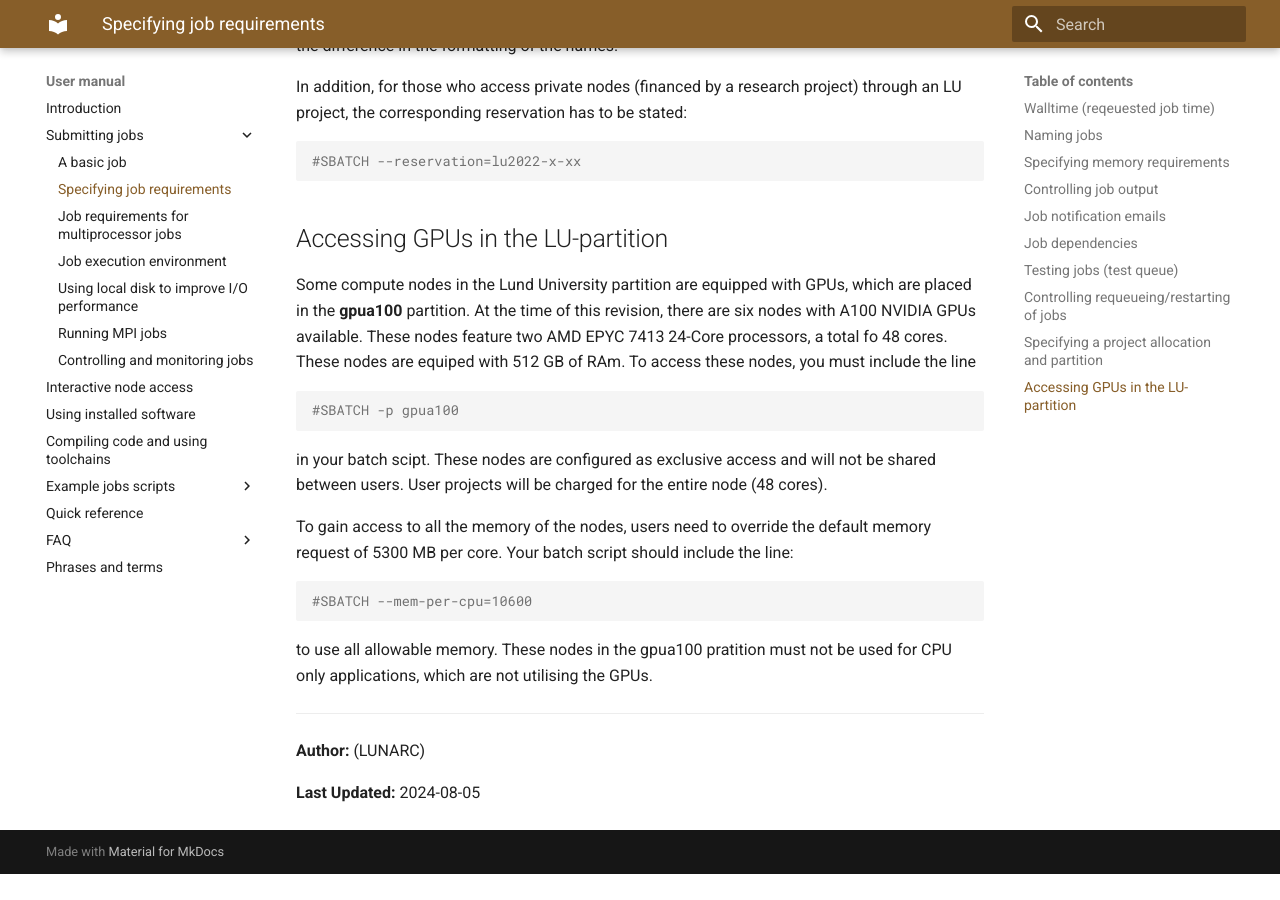
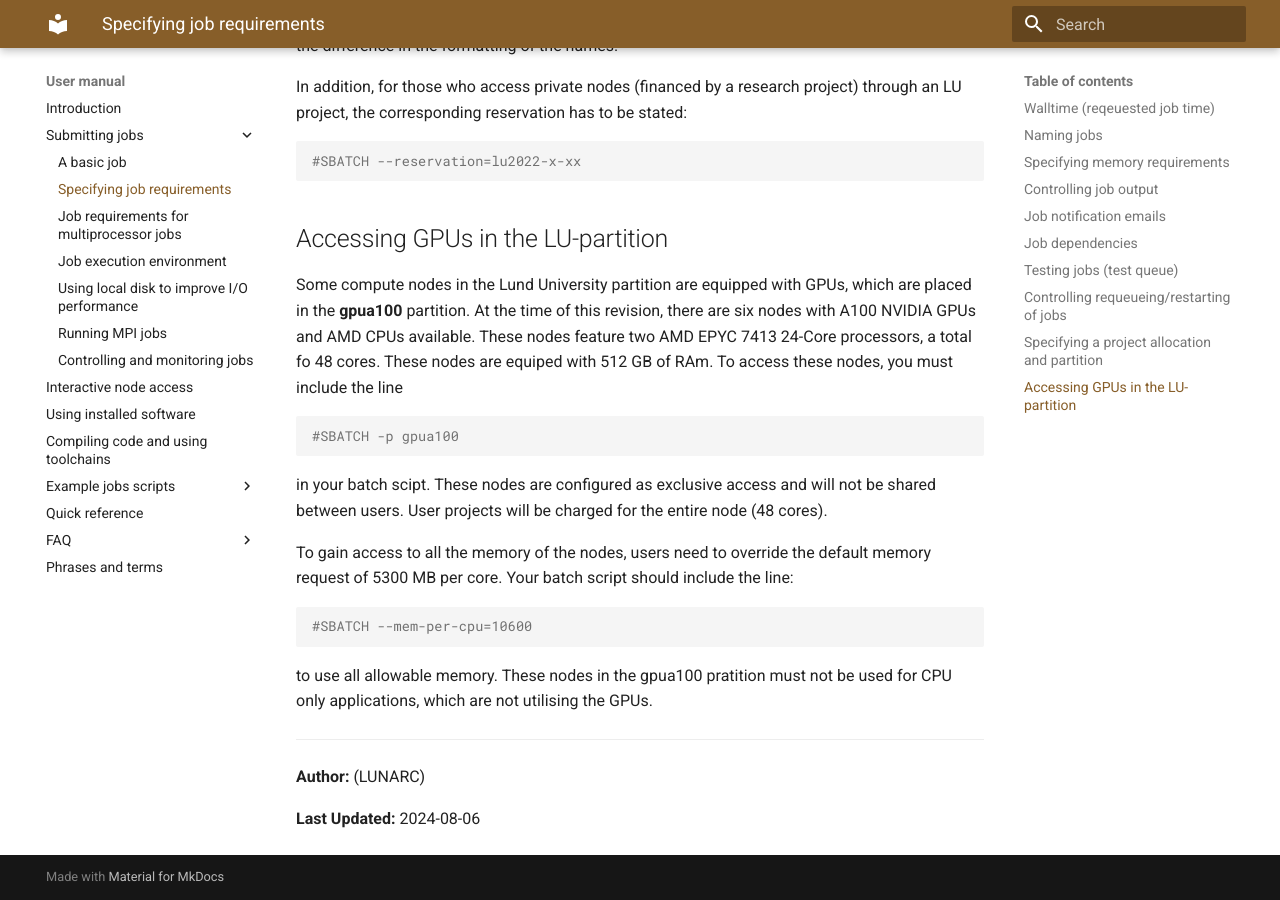
Before and after one commit to lunarc/lunarc_docs, an MkDocs documentation site: the page built from docs/manual/submitting_jobs/manual_specifying_requirements.md, in a window 1280 px wide and 900 px high, scrolled down 4120 px. Built offline with MkDocs 1.6.1 and Material for MkDocs 9.7.7, drawn with Linux system fonts in a browser that asks for light colours; comment, search, counter and statistics services are not loaded; before the commit the page ends 4994 px from its top, so only the background shows below that.

Commit message:
Minor clarification to gpua100 nodes

````diff
--- a/docs/manual/submitting_jobs/manual_specifying_requirements.md
+++ b/docs/manual/submitting_jobs/manual_specifying_requirements.md
@@ -137,7 +137,7 @@
 
 ## Accessing GPUs in the LU-partition
 
-Some compute nodes in the Lund University partition are equipped with GPUs, which are placed in the **gpua100** partition. At the time of this revision, there are six nodes with A100 NVIDIA GPUs available.  These nodes feature two AMD EPYC 7413 24-Core processors, a total fo 48 cores.   These nodes are equiped with 512 GB of RAm. To access these nodes, you must include the line
+Some compute nodes in the Lund University partition are equipped with GPUs, which are placed in the **gpua100** partition. At the time of this revision, there are six nodes with A100 NVIDIA GPUs and AMD CPUs available.  These nodes feature two AMD EPYC 7413 24-Core processors, a total fo 48 cores.   These nodes are equiped with 512 GB of RAm. To access these nodes, you must include the line
 
 ```bash
 #SBATCH -p gpua100
@@ -157,4 +157,4 @@
 (LUNARC)
 
 **Last Updated:**
-2024-08-05
+2024-08-06
````
